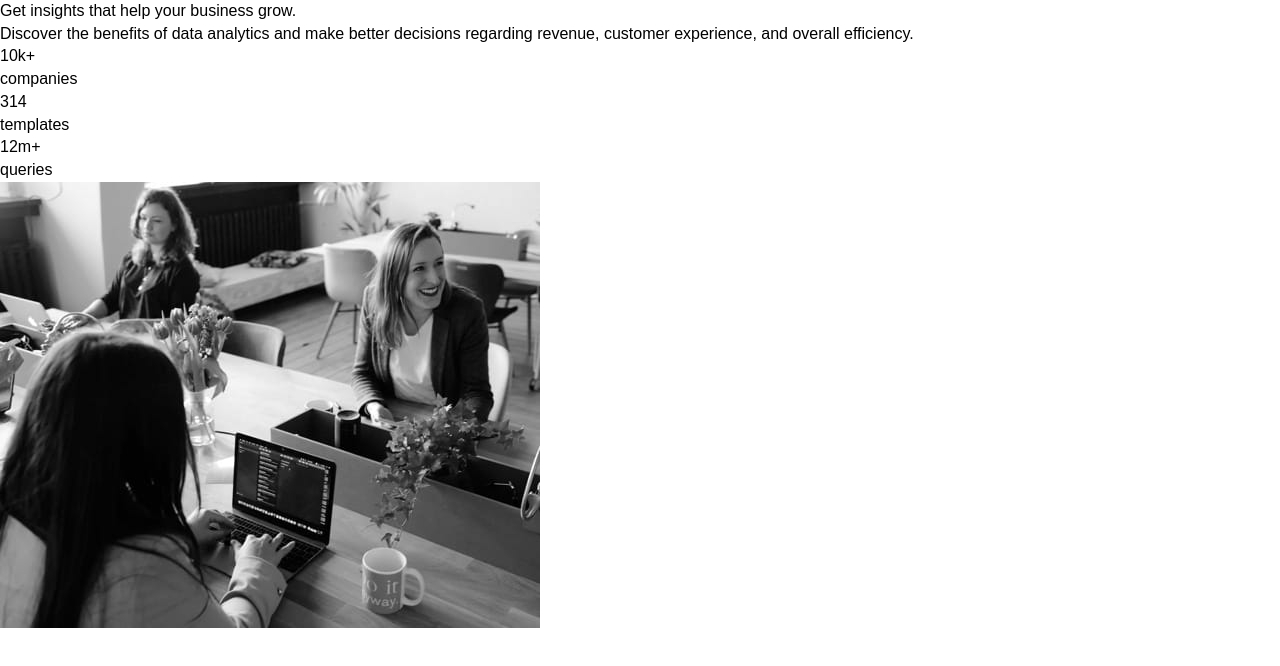
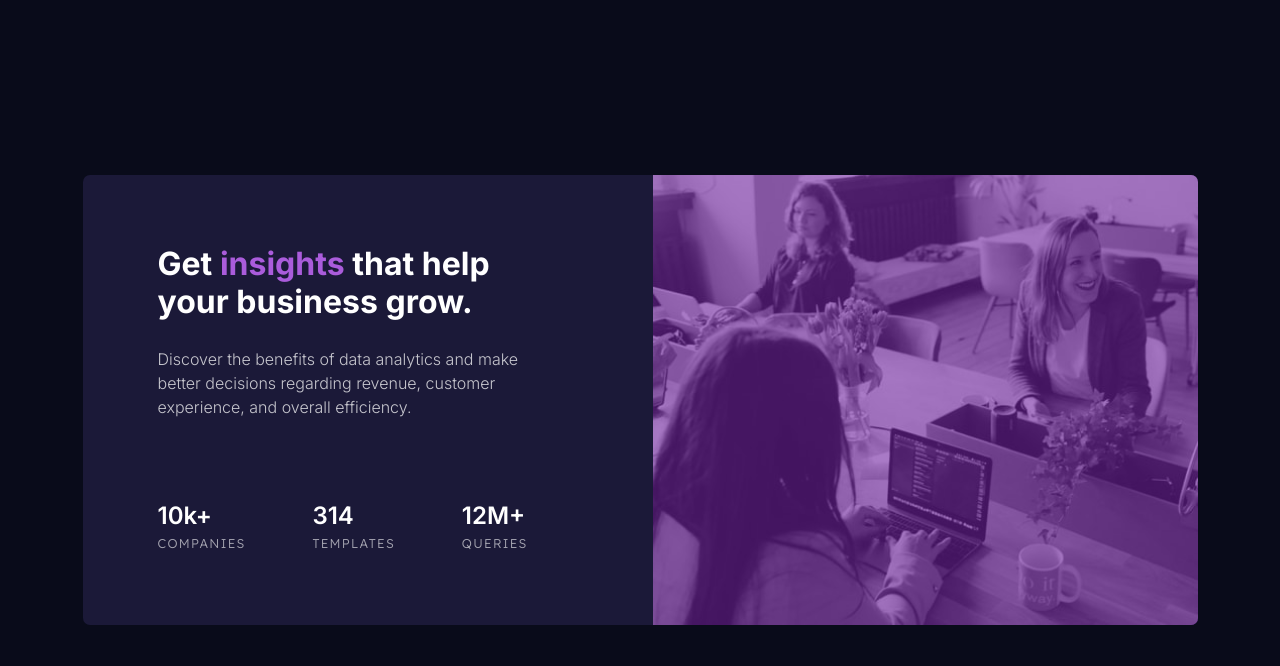
Before and after one commit to Isekku/Stats-preview-card-component, a plain HTML site: page index.html in a window 1280 px wide. Drawn offline with Linux system fonts and the light colour scheme.

Commit message:
Finish the computer version of the website

```diff
--- a/index.css
+++ b/index.css
@@ -1,4 +1,121 @@
 /*
-    Font family : Inter — Weight : 400, 700
-    Font family : Lexend Deca — Weight : 400
+    Font :
+        Family :
+        - Inter — Weight : 400, 700
+        - Lexend Deca — Weight : 400
+
+        Size :
+        - Title :
+        - Paragraph : 1 rem
 */
+
+/*
+    Color :
+        Primary :
+        - Very dark blue (main background): hsl(233, 47%, 7%)
+        - Dark desaturated blue (card background): hsl(244, 38%, 16%)
+        - Soft violet (accent): hsl(277, 64%, 61%)
+
+        Neutral :
+        - White (main heading, stats): hsl(0, 0%, 100%)
+        - Slightly transparent white (main paragraph): hsla(0, 0%, 100%, 0.75)
+        - Slightly transparent white (stat headings): hsla(0, 0%, 100%, 0.6)
+*/
+
+html{
+    width: 100%;
+    height: 100%;
+}
+
+body{
+    background-color: hsl(233, 47%, 7%);
+    min-width: 100%;
+    min-height: 100%;
+    display: flex;
+    align-items: center;
+    justify-content: center;
+}
+
+main{
+    background-color: hsl(244, 38%, 16%);
+    display: flex;
+    width: 1115px;
+    height: 450px;
+    border-radius: 7px;
+    overflow: hidden;
+}
+
+.description{
+    flex: 1;
+    padding: 70px 125px 70px 75px;
+    display: flex;
+    flex-direction: column;
+}
+
+/* Title and description */
+
+.presentationSection{
+    flex: 4.5;
+    display: flex;
+    flex-direction: column;
+    justify-content: space-between;
+}
+
+.titleArticle{
+    color: hsl(0, 0%, 100%);
+    font-family: 'Inter';
+    font-weight: 700;
+    font-size: 2rem;
+    line-height: 1.2em;
+}
+
+.accent{
+    color: hsl(277, 64%, 61%);
+    font-family: 'Inter';
+    font-weight: 700;
+    font-size: 1em;
+}
+
+.presentationDescription{
+    color: hsla(0, 0%, 100%, 0.75);
+    font-family: 'Inter';
+    font-weight: 300;
+    font-size: 1rem;
+    line-height: 1.5em;
+}
+
+/* Statistics */
+.statisticsSection{
+    flex: 3.5;
+    display: flex;
+    justify-content: space-between;
+    align-items: end;
+}
+
+.numbersStats{
+    color: hsl(0, 0%, 100%);
+    font-family: 'Inter';
+    font-weight: 600;
+    font-size: 1.5rem;
+}
+
+.statsDesc{
+    color: hsla(0, 0%, 100%, 0.6);
+    font-family: 'Lexend Deca';
+    text-transform: uppercase;
+    font-size: 0.8rem;
+    font-weight: 300;
+    letter-spacing: 0.1em;
+    padding-top: 5px;
+}
+
+/* Images */
+.imageSection{
+    background-color: hsl(277, 65%, 38%);
+}
+
+.imageSection img{
+    width: 100%;
+    height: 100%;
+    opacity: 40%;
+}
--- a/index.html
+++ b/index.html
@@ -9,8 +9,7 @@
     <link rel="icon" type="image/png" sizes="32x32" href="./images/favicon-32x32.png">
     <link rel="stylesheet" href="reset.css">
     <link rel="stylesheet" href="index.css">
-    <link href="https://fonts.googleapis.com/css2?family=Inter:wght@400;700&family=Lexend+Deca&display=swap" rel="stylesheet">
-
+    <link href="https://fonts.googleapis.com/css2?family=Inter:wght@300;400;600;700&family=Lexend+Deca:wght@300;400&display=swap" rel="stylesheet">
     <title>Frontend Mentor | Stats preview card component</title>
 
   </head>
@@ -23,7 +22,7 @@
 
       <!--Title and description-->
         <section class="presentationSection">
-          <h1 class="titleArticle">Get insights that help your business grow.</h1>
+          <h1 class="titleArticle">Get <span class="accent">insights</span> that help your business grow.</h1>
 
           <p class="presentationDescription">Discover the benefits of data analytics and make better decisions regarding revenue, customer
           experience, and overall efficiency.</p>
@@ -42,7 +41,7 @@
           </section>
 
           <section class="stats">
-            <h2 class="numbersStats">12m+</h2>
+            <h2 class="numbersStats">12M+</h2>
             <p class="statsDesc">queries</p>
           </section>
         </section>
@@ -50,8 +49,9 @@
       </article>
 
       <!--Images-->
-      <img src="images/image-header-desktop.jpg" alt="Picture of people laughing and working." class="imageSection">
-
+      <section class="imageSection">
+        <img src="images/image-header-desktop.jpg" alt="Picture of people laughing and working.">
+      </section>
     </main>
 
   </body>
```
